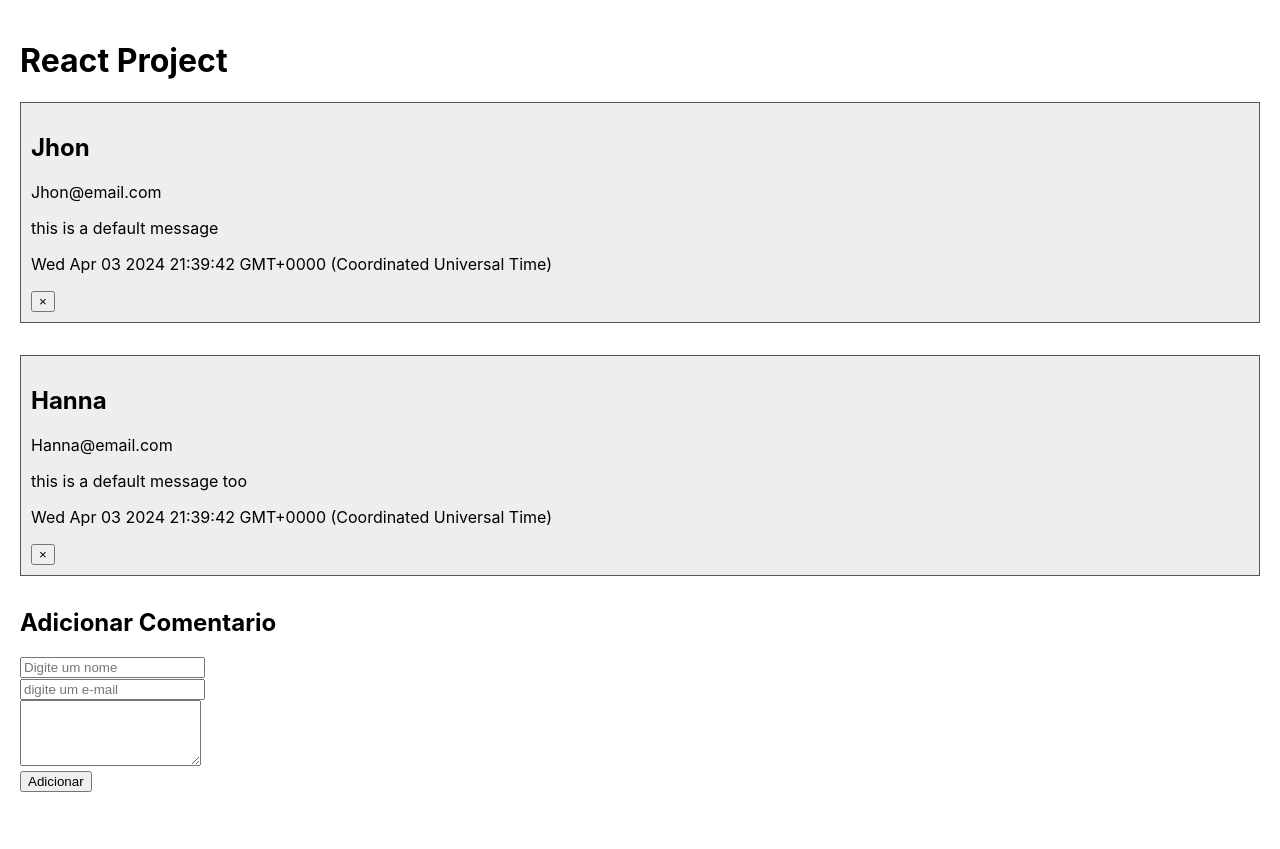
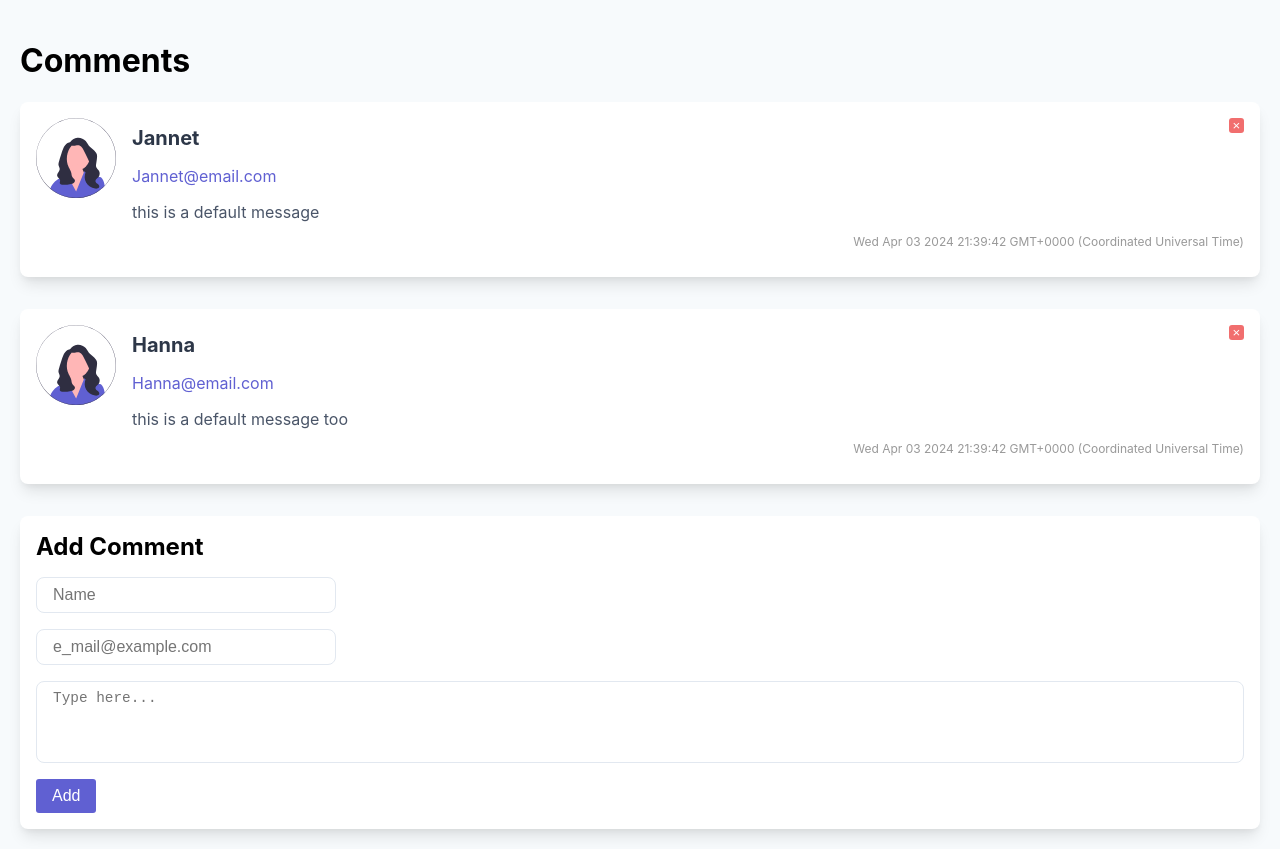
Before and after one commit to PortoGUI/React-app, a React (Create React App) app: page / in a window 1280 px wide. Before the commit the page ends 812 px from the top, so only its background shows below. Built offline with nearby package versions, Linux system fonts and the light colour scheme.

Commit message:
Estilizando a aplicação

```diff
--- a/src/App.css
+++ b/src/App.css
@@ -1,3 +1,60 @@
+* {
+    box-sizing: border-box;
+}
+
+body {
+    background-color: #F7FAFC;
+}
+
 .App {
-  padding: 20px;
+    padding: 20px;
 }
+
+.novo-comentario {
+    background-color: #FFF;
+    border-radius: .5rem;
+    padding: 1rem;
+    box-shadow: 0 10px 15px -3px rgba(0, 0, 0, .1), 0 4px 6px -2px rgba(0, 0, 0, .05);
+}
+
+.novo-comentario h2 {
+    margin: 0;
+
+}
+
+.novo-comentario input, textarea {
+    color: #4A5568;
+    background-color: #FFFFFF;
+    border: 1px solid #e2e8f0;
+    font-size: 1rem;
+    padding: .5rem 1rem;
+    margin: 1rem 0;
+    display: block;
+    border-radius: .5rem;
+}
+
+.novo-comentario input {
+    width: 300px;
+}
+
+.novo-comentario textarea {
+    width: 100%;
+    resize: none;
+    font-size: .90rem;
+}
+
+
+.novo-comentario button {
+    cursor: pointer;
+    background-color: #6060D2;
+    color: #FFFFFF;
+    font-size: 1rem;
+    padding: .5rem 1rem;
+    border-radius: 3px;
+    border: none;
+}
+
+.novo-comentario button:hover {
+    background-color: #4b4baf;
+    font-weight: bold;
+}
--- a/src/App.js
+++ b/src/App.js
@@ -7,8 +7,8 @@
     state = {
         comentarios: [
             {
-                nome: 'Jhon',
-                email: 'Jhon@email.com',
+                nome: 'Jannet',
+                email: 'Jannet@email.com',
                 data: String(new Date()),
                 texto: 'this is a default message'
             },
@@ -37,7 +37,7 @@
 
     removeComment = event => {
         let lista = this.state.comentarios;
-        lista = lista.filter(c=> c !== event)
+        lista = lista.filter(c => c !== event)
 
         this.setState({comentarios: lista})
     }
@@ -49,31 +49,29 @@
     render() {
         return (
                 <div className="App">
-                    <h1>React Project</h1>
+                    <h1>Comments</h1>
                     {this.state.comentarios.map((comentario, i) => (
                             <Comentario key={i} name={comentario.nome} email={comentario.email}
                                         date={comentario.data} onRemove={this.removeComment.bind(this, comentario)}>
                                 {comentario.texto}
                             </Comentario>
                     ))}
-
-                    <form method="post" onSubmit={this.addComment}>
-                        <h2>Adicionar Comentario</h2>
+                    <form method="post" onSubmit={this.addComment} className="novo-comentario">
+                        <h2>Add Comment</h2>
                         <div>
                             <input value={this.state.novoComentario.nome} onChange={this.changeByName} type="text"
-                                   name="nome" placeholder="Digite um nome"/>
+                                   name="nome" placeholder="Name" required/>
                         </div>
                         <div>
                             <input value={this.state.novoComentario.email} onChange={this.changeByName} type="email"
-                                   name="email" placeholder="digite um e-mail"/>
+                                   name="email" placeholder="e_mail@example.com" required/>
                         </div>
                         <div>
                             <textarea value={this.state.novoComentario.texto} onChange={this.changeByName}
-                                      name="texto" rows="4"/>
+                                      placeholder="Type here..." name="texto" rows="4" required/>
                         </div>
-                        <button>Adicionar</button>
+                        <button>Add</button>
                     </form>
-
                 </div>
         );
     }
--- a/src/components/comentario/Comentario.js
+++ b/src/components/comentario/Comentario.js
@@ -1,14 +1,18 @@
 import React from "react";
 import './comentario.css'
+import usrImg from '../../assets/svg/user.svg'
 
 const Comentario = props => {
     return (
             <div className="comentario">
-                <h2><b>{props.name}</b></h2>
-                <p>{props.email}</p>
-                <p>{props.children}</p>
-                <p>{props.date}</p>
-                <button onClick={props.onRemove}>&times;</button>
+                <img class="avt" src={usrImg} alt={props.name}/>
+                <div class="conteudo">
+                    <h2 class="nome">{props.name}</h2>
+                    <p class="email">{props.email}</p>
+                    <p class="mensagem">{props.children}</p>
+                    <p class="data">{props.date}</p>
+                    <button onClick={props.onRemove}>&times;</button>
+                </div>
             </div>
     )
 }
--- a/src/components/comentario/comentario.css
+++ b/src/components/comentario/comentario.css
@@ -1,6 +1,61 @@
 .comentario {
-    background-color: #eee;
+    display: flex;
+    padding: 1rem;
     margin-bottom: 2rem;
-    border: 1px solid #555;
-    padding: 10px;
+    border-radius: .5rem;
+    background-color: #FFF;
+    box-shadow: 0 10px 15px -3px rgba(0, 0, 0, .1), 0 4px 6px -2px rgba(0, 0, 0, .05);
 }
+
+.comentario .avt {
+    max-width: 80px;
+    max-height: 80px;
+}
+
+.comentario .conteudo {
+    width: 100%;
+    margin-left: 1rem;
+    position: relative;
+}
+
+.comentario .conteudo .nome {
+    color: #2D3748;
+    user-select: none;
+    font-size: 1.25rem;
+    margin: .5rem 0 .25rem 0;
+}
+
+.comentario .conteudo .email {
+    color: #6060D2;
+}
+
+.comentario .conteudo .mensagem {
+    color: #4A5568;
+    margin: .5rem 0;
+}
+
+.comentario .conteudo .data {
+    color: #999;
+    text-align: right;
+    font-size: .75rem;
+    user-select: none;
+}
+
+.comentario .conteudo button {
+    top: 0;
+    right: 0;
+    padding: 0;
+    color: #fff;
+    width: 15px;
+    height: 15px;
+    border: none;
+    border-radius: 3px;
+    position: absolute;
+    background-color: #f16e6e;
+    cursor: pointer;
+}
+
+.comentario .conteudo button:hover {
+    background-color: #d56262;
+    font-weight: bold;
+}
```
Also changed, not shown: src/assets/svg/user.svg (added).
